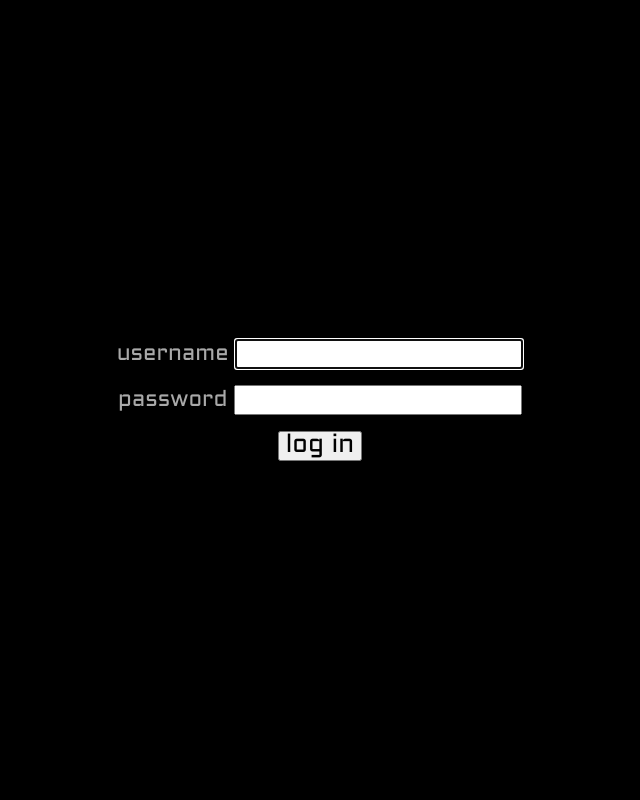
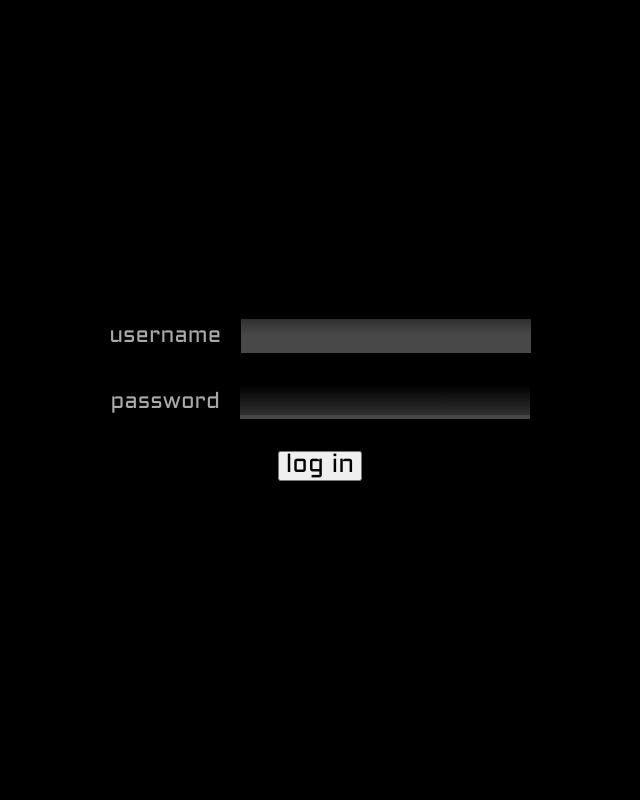
Before and after one commit to EPiC-Inc/vaporous, a Flask app: page /login in a window 1280 px wide. Shown: the whole page, without its empty margins (320-960 px from the left). Run offline with Flask 3, Linux system fonts and the light colour scheme.

Commit message:
css changes

```diff
--- a/app_flask/static/style.css
+++ b/app_flask/static/style.css
@@ -23,6 +23,24 @@ body {
     height: 100vh;
 }
 
+form label {
+    line-height: 150%;
+}
+form .bg_glow_gradient {
+    background-color: transparent;
+    background-image: linear-gradient(to top, rgb(72, 72, 72) 25%, transparent 100%);
+    background-size: 200% 200%;
+    border: none;
+    border-bottom: 4px solid rgb(72, 72, 72);
+    color: var(--text-color);
+    outline: none;
+    padding: 0.3rem 0.3rem 0.1rem 0.3rem;
+    transition: background-position 400ms ease-out;
+}
+form .bg_glow_gradient:focus{
+    background-position: 0 100%;
+}
+
 header {
     align-items: flex-end;
     display: flex;
@@ -32,7 +50,7 @@ header {
     padding: 0 2%;
 }
 .header_btn {
-    background-image: linear-gradient(to top, #535353 50%, transparent 50%);
+    background-image: linear-gradient(to top, rgb(72, 72, 72) 50%, transparent 50%);
     background-size: 200% 200%;
     border: 2px solid var(--text-color);
     border-radius: 5px;
--- a/app_flask/templates/login.html
+++ b/app_flask/templates/login.html
@@ -8,7 +8,7 @@
         display: flex;
         flex-direction: column;
         font-size: 1.4rem;
-        gap: 1rem;
+        gap: 2rem;
         height: 100vh;
         justify-content: center;
     }
@@ -33,12 +33,12 @@
             {% endif %}
         {% endwith %}
         <div>
-            <label for="user">username</label>
-            <input id="user" name="username" type="text" maxlength="40" autofocus>
+            <label for="user">username&nbsp;&nbsp;</label>
+            <input id="user" class="bg_glow_gradient" name="username" type="text" maxlength="40" autofocus>
         </div>
         <div>
-            <label for="pass">password</label>
-            <input id="pass" name="password" type="password" maxlength="100">
+            <label for="pass">password&nbsp;&nbsp;</label>
+            <input id="pass" class="bg_glow_gradient" name="password" type="password" maxlength="100">
         </div>
         <input type="submit" value="log in" style="cursor: pointer;">
     </form>
--- a/app_flask/templates/user.html
+++ b/app_flask/templates/user.html
@@ -51,11 +51,11 @@
         <label>to change your username, please contact the admin.</label>
         <div id="fields">
             <label for="old_pass">current password</label>
-            <input id="old_pass" name="old_password" type="password" maxlength="100" autocomplete="current-password">
+            <input id="old_pass" class="bg_glow_gradient" name="old_password" type="password" maxlength="100" autocomplete="current-password">
             <label for="new_pass_1">new password</label>
-            <input id="new_pass_1" name="new_password" type="password" maxlength="100" autocomplete="new-password">
+            <input id="new_pass_1" class="bg_glow_gradient" name="new_password" type="password" maxlength="100" autocomplete="new-password">
             <label for="new_pass_2">confirm new password</label>
-            <input id="new_pass_2" name="new_password_confirm" type="password" maxlength="100" autocomplete="new-password">
+            <input id="new_pass_2" class="bg_glow_gradient" name="new_password_confirm" type="password" maxlength="100" autocomplete="new-password">
         </div>
         <input type="submit" value="submit" style="cursor: pointer;">
         <hr style="width: 40%;">
```
